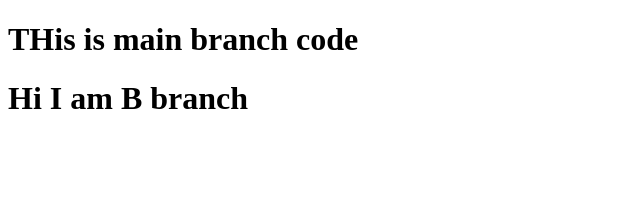
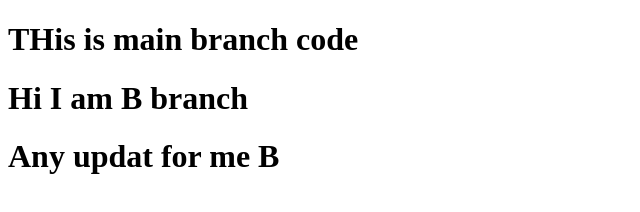
Before and after one commit to ankitbridgefix/git-merge, a plain HTML site: page Index.html in a window 1280 px wide. Shown: the whole page, without its empty margins (0-640 px from the left). Drawn offline with Linux system fonts and the light colour scheme.

Commit message:
branch B commit 2

```diff
--- a/Index.html
+++ b/Index.html
@@ -8,5 +8,6 @@
 <body>
     <h1>THis is main branch code</h1>
     <h1>Hi I am <b>B</b> branch</h1>
+    <h1>Any updat for me  <b>B</b></h1>
 </body>
 </html>
```
